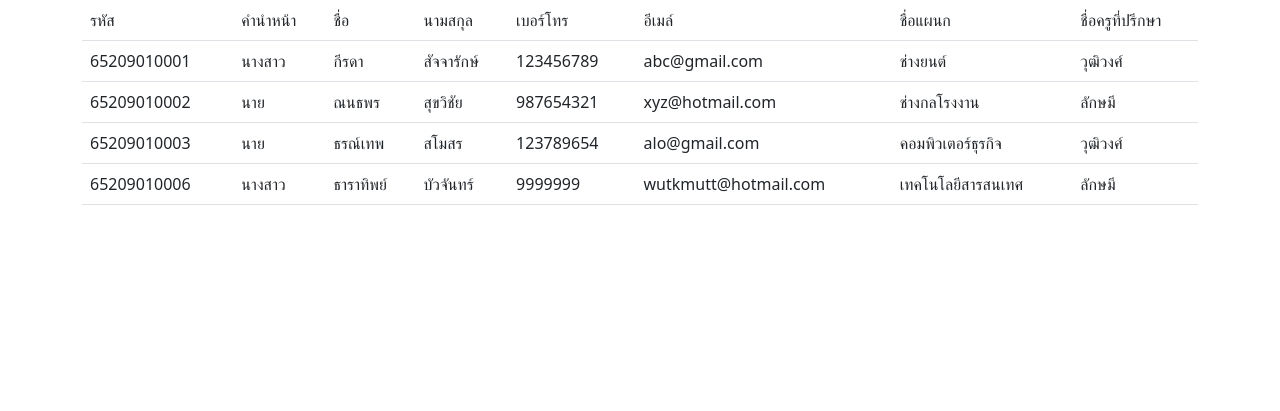
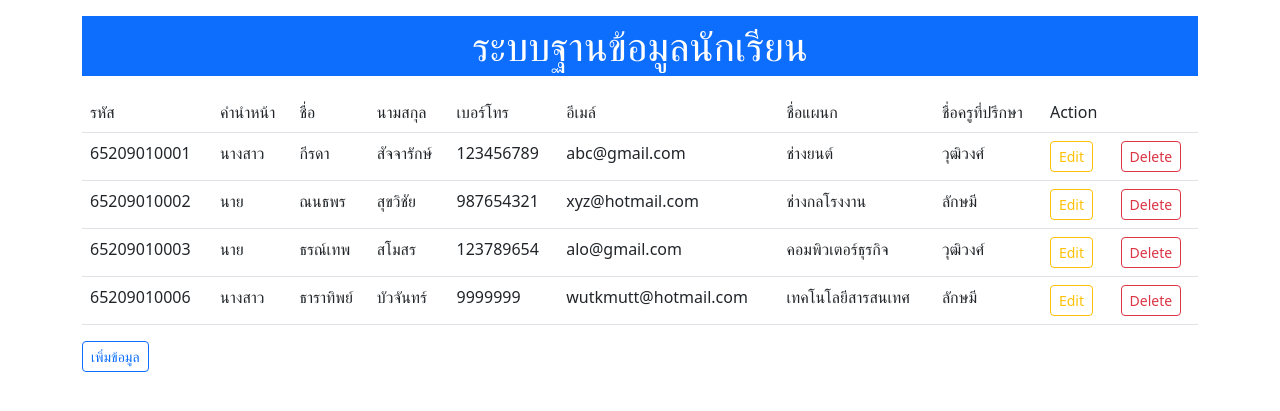
Before and after one commit to eadsrichai/07172023, a PHP site: page /showstudent.php in a window 1280 px wide. Shown: the top 411 px of the page. Run offline with PHP 8.4, Linux system fonts and the light colour scheme; data comes from the database, SQL or seed files in the repository.

Commit message:
show student2 with dep student

```diff
--- a/backend/showstudent.php
+++ b/backend/showstudent.php
@@ -8,6 +8,9 @@
 </head>
 <body>
     <div class="container">
+    <div class="mt-3 fs-1 bg bg-primary text-white text-center">
+    <p>ระบบฐานข้อมูลนักเรียน</p>
+    </div>
     <?php
     include_once('../db.php');
     $sql = "SELECT  s.id_stu, s.gender_stu,s.fname_stu, s.lname_stu, s.tel_stu, s.email_stu, d.name_dep, t.fname_teach, t.lname_teach
@@ -31,6 +34,8 @@
             <td>อีเมล์</td>
             <td>ชื่อแผนก</td>
             <td>ชื่อครูที่ปรึกษา</td>
+            <td cols='2'>Action</td>
+            <td></td>
         </tr>
         <?php
         while($row = $result->fetch_assoc()) {  ?>
@@ -43,8 +48,13 @@
                 <td><?php echo $row['email_stu']?></td>
                 <td><?php echo $row['name_dep']?></td>
                 <td><?php echo $row['fname_teach']?></td>
+                <td><input type="button" class="btn btn-sm btn-outline-warning" value="Edit" /></td>
+                <td><input type="button" class="btn btn-sm btn-outline-danger" value="Delete" /></td>
             </tr>
+
+
     <?php }
+
     } else {
         echo "0 results";
     }
@@ -52,6 +62,7 @@
 
     $conn->close();
     ?>
+     <input type="button" class="btn btn-sm btn-outline-primary" value="เพิ่มข้อมูล" />
     </div>
     </body>
 </html>
```
Also changed, not shown: backend/add.html (renamed from frontend/add.html), backend/add.php (renamed from frontend/add.php).
